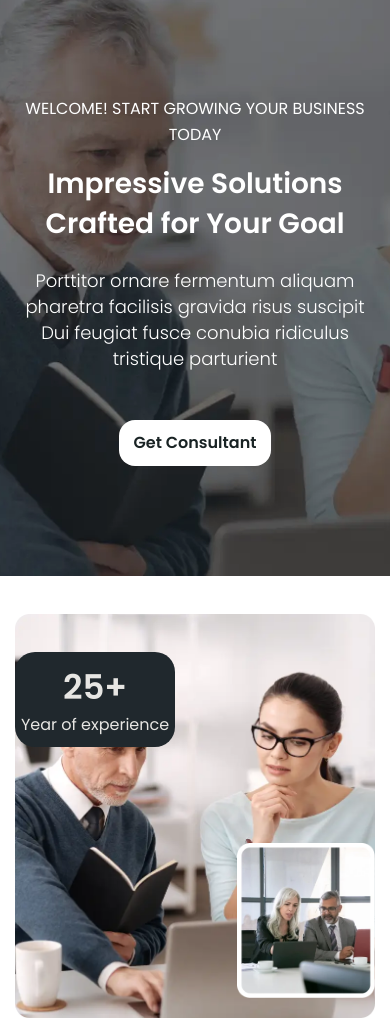
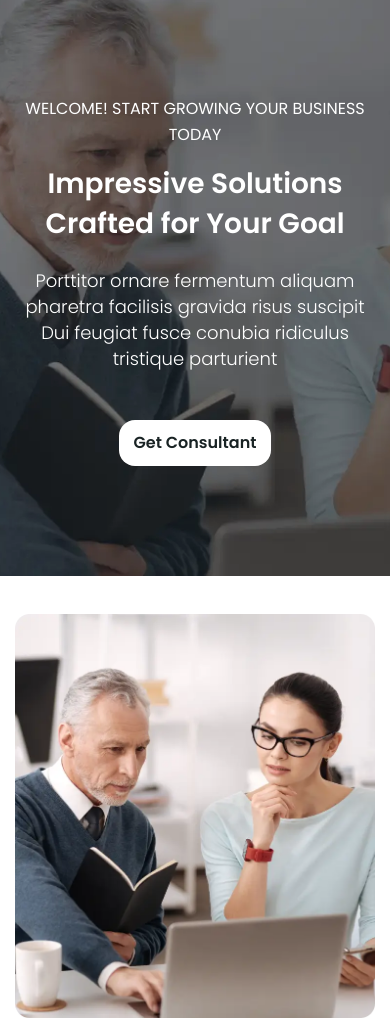
Before and after one commit to Ashish-Mantrin/trial-website, a plain HTML site: page index.html in a window 390 px wide. Shown: the part 83-1103 px from the top of the page. Drawn offline with nearby package versions, Linux system fonts and the light colour scheme.

Commit message:
Add files via upload

```diff
--- a/style/style.css
+++ b/style/style.css
@@ -1395,6 +1395,12 @@ li.call-info {
     .contact-map iframe {
         border-radius: 12px;
     }
+    .about-overlay-img {
+    display: none;
+}
+.about-overlay-text {
+    display: none;
+}
 }
 
 @media screen and (max-width: 575px) {
@@ -1453,19 +1459,9 @@ li.call-info {
         padding: 0;
     }
 
-    .about-overlay-img {
-        bottom: 20px;
-        width: 138px;
-    }
 
     .about-image {
         padding: 0px;
-    }
-
-    .about-overlay-text {
-        padding: 10px 6px;
-        top: 38px;
-        left: 0;
     }
 
     .about-overlay-title {
```
